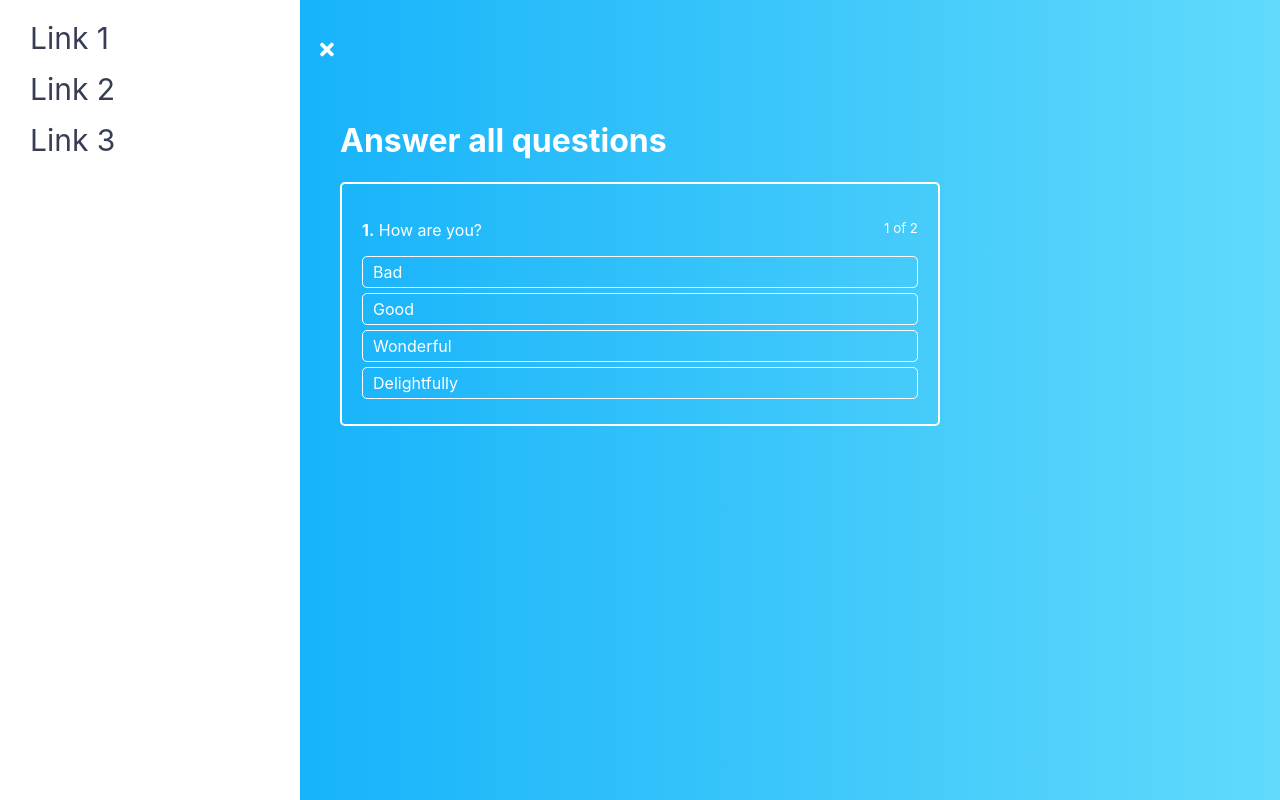
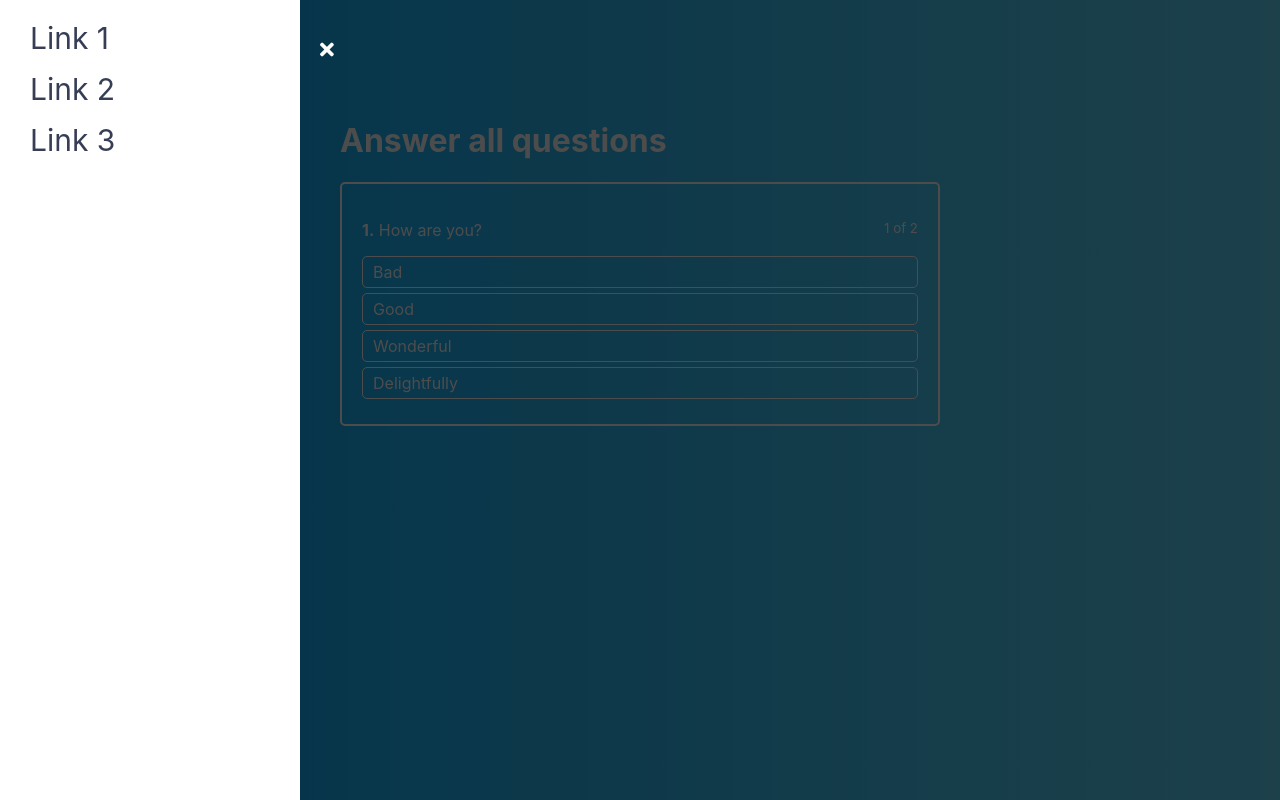
Before and after one commit to shumikhinigor/react, a React (Create React App) app: page / in a window 1280 px wide. Both pictures are taken after a click on the icon 48 px from the left and 50 px from the top of the page. Built offline with nearby package versions, Linux system fonts and the light colour scheme.

Commit message:
drawer component

```diff
--- a/src/components/Navigation/Drawer/Drawer.js
+++ b/src/components/Navigation/Drawer/Drawer.js
@@ -1,5 +1,6 @@
-import { Component } from 'react'
+import { Component, Fragment } from 'react'
 import classes from './Drawer.module.sass'
+import Backdrop from '../../UI/Backdrop/Backdrop'
 
 class Drawer extends Component {
 	constructor(props) {
@@ -9,26 +10,27 @@ class Drawer extends Component {
 		}
 	}
 
-	renderLinks = () => {
-		const { links } = this.state
-		return links.map((link, index) => {
+	render() {
+		const drawerClasses = [ classes.Drawer ]
+		if (!this.props.isOpen) drawerClasses.push(classes.close)
+
+		const links = this.state.links.map((link, index) => {
 			return (
 				<li key={ index }>
 					<a>Link { link }</a>
 				</li>
 			)
 		})
-	}
 
-	render() {
-		const drawerClasses = [ classes.Drawer ]
-		if (!this.props.isOpen) drawerClasses.push(classes.close)
 		return (
-			<nav className={ drawerClasses.join(' ') }>
-				<ul>
-					{ this.renderLinks() }
-				</ul>
-			</nav>
+			<Fragment>
+				<nav className={ drawerClasses.join(' ') }>
+					<ul>
+						{ links }
+					</ul>
+				</nav>
+				{ this.props.isOpen && <Backdrop onClick={ this.props.onClickBackdrop } /> }
+			</Fragment>
 		)
 	}
 }
--- /dev/null
+++ b/src/components/UI/Backdrop/Backdrop.js
@@ -0,0 +1,10 @@
+import { Component } from 'react'
+import classes from './Backdrop.module.sass'
+
+class Backdrop extends Component {
+	render() {
+		return <div className={ classes.Backdrop } onClick={ this.props.onClick } />
+	}
+}
+
+export default Backdrop
--- /dev/null
+++ b/src/components/UI/Backdrop/Backdrop.module.sass
@@ -0,0 +1,5 @@
+.Backdrop
+	position: fixed
+	inset: 0
+	background: rgba(0, 0, 0, .7)
+	z-index: 50
--- a/src/hoc/Layout/Layout.js
+++ b/src/hoc/Layout/Layout.js
@@ -10,17 +10,20 @@ class Layout extends Component {
 			isOpenMenu: false
 		}
 	}
-
 	onToggleMenuHandler = () => {
-		this.setState({
-			isOpenMenu: !this.state.isOpenMenu
-		})
+		this.setState({ isOpenMenu: !this.state.isOpenMenu })
+	}
+	onClickBackdropHandler = () => {
+		this.setState({ isOpenMenu: false })
 	}
 
 	render() {
 		return (
 			<div className={ classes.Layout }>
-				<Drawer isOpen={ this.state.isOpenMenu } />
+				<Drawer
+					isOpen={ this.state.isOpenMenu }
+					onClickBackdrop={ this.onClickBackdropHandler }
+				/>
 				<MenuToggle
 					onToggle={ this.onToggleMenuHandler }
 					isOpen={ this.state.isOpenMenu }
```
